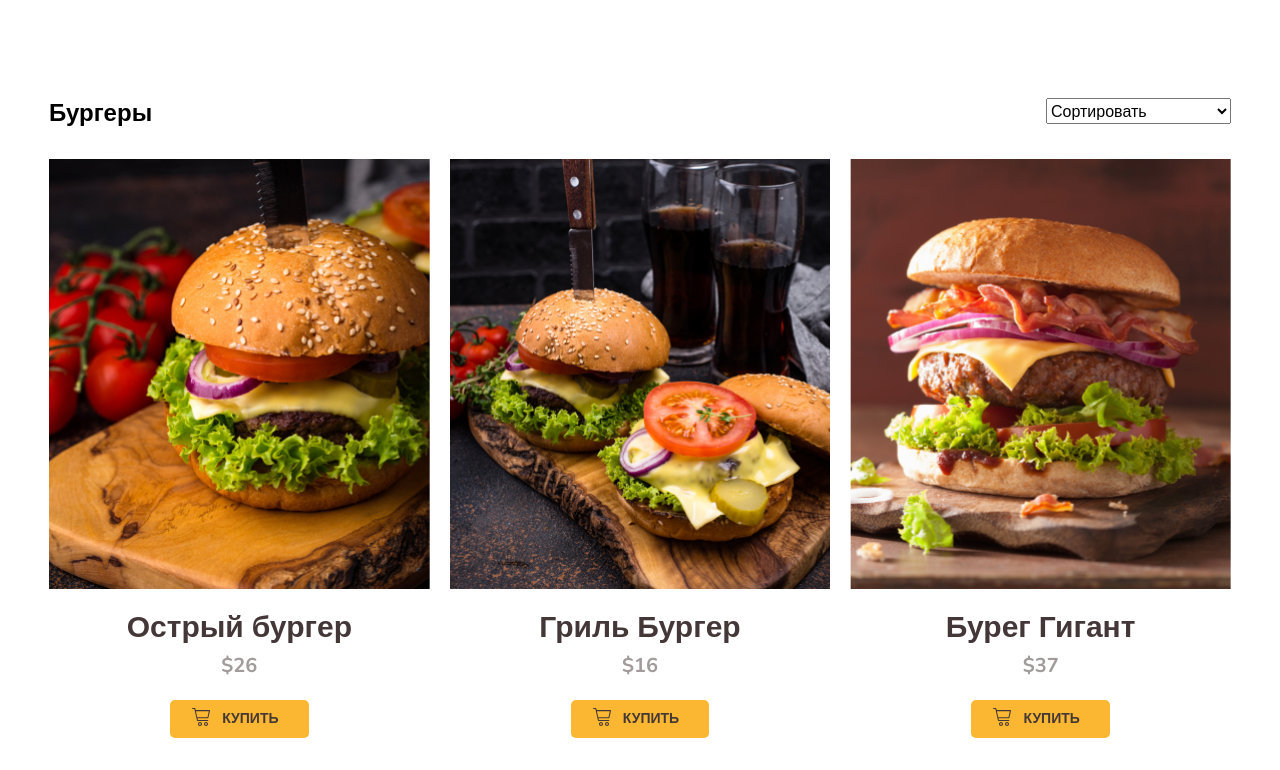
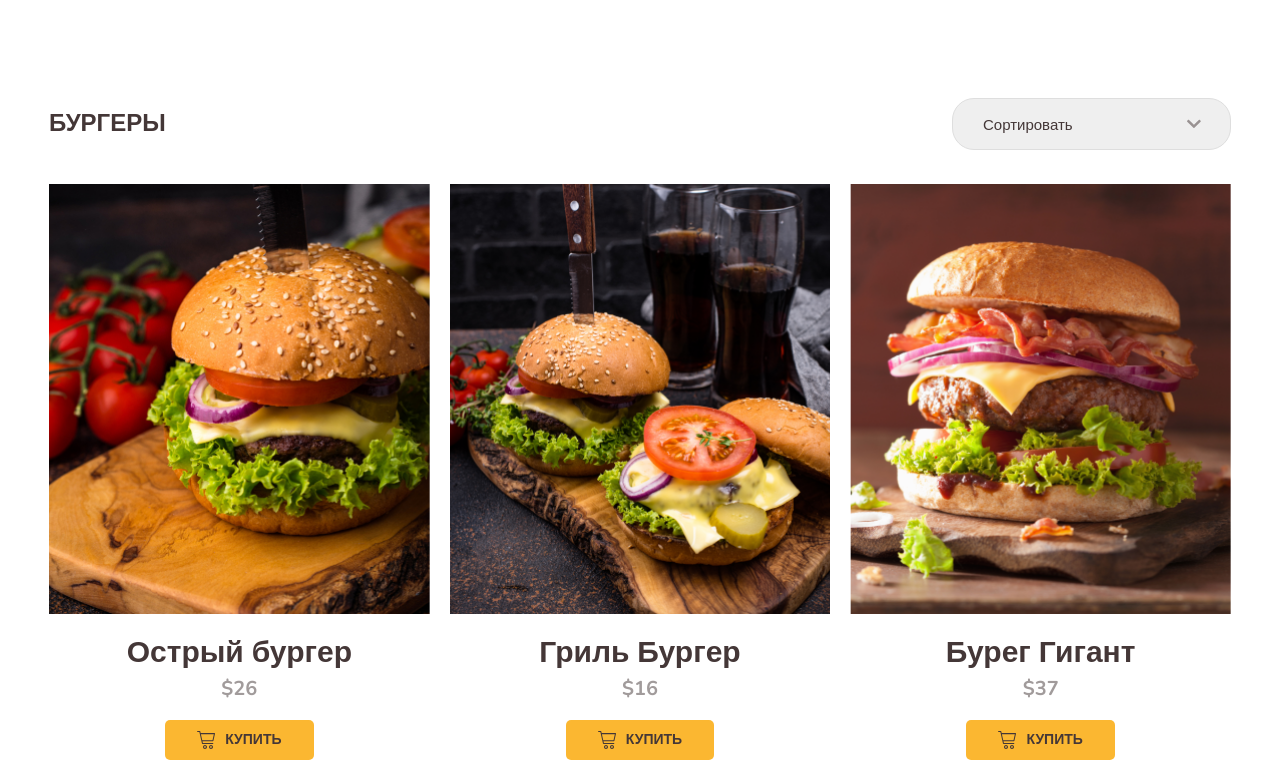
Before and after one commit to ArtyomUschenko/frontend-Module01-hamburger, a website: page src/index.html in a window 1280 px wide. Shown: the part 1170-1940 px from the top of the page. Drawn offline with nearby package versions, Linux system fonts and the light colour scheme; files that its build step writes are made by us from their sources; files whose address does not match are found by name.

Commit message:
стилизован раздел с продуктами организации. Отработка замечаний по стилистике

```diff
--- a/src/index.html
+++ b/src/index.html
@@ -54,7 +54,7 @@
 			<div class="menu">
 				<div class="menu-header">
 					<h2 class="menu-title">Бургеры</h2>
-					<select name="" id="">
+					<select class="menu-select" name="" id="">
 						<option value="Сортировать" disabled selected>Сортировать</option>
 						<option value="По умолчанию">По умолчанию</option>
 						<option value="По возрастанию цены">По возрастанию цены</option>
--- a/src/sass/style.sass
+++ b/src/sass/style.sass
@@ -8,6 +8,7 @@
   --light: #FFFFFF
   --light-rgb: 255, 255, 255
   --dark-rgb: 68, 55, 55
+  --line: #DEDEDE
 
 body
   font-family: var(--open-sans)
@@ -23,7 +24,7 @@ a
   padding-right: 15px
 
 .header
-  border-bottom: 1px solid #DEDEDE
+  border-bottom: 1px solid var(--line)
 
 
 .header-wrapper
@@ -213,9 +214,31 @@ a
   margin-top: 100px
   margin-bottom: 34px
 
+.menu-select
+  border: 1px solid var(--line)
+  border-radius: 22px
+  font-weight: 400
+  font-size: 15px
+  appearance: none
+  flex-basis: 279px
+  background-image: url("../img/chevron-down.svg")
+  background-size: 14px 10px
+  background-repeat: no-repeat
+  background-position: 89% center
+  line-height: 160%
+  color: var(--dark)
+  padding: 13px 30px
+  font-family: var(--open-sans)
+
 .menu-title
   margin-top: 0
   margin-bottom: 0
+  color: var(--dark)
+  font-family: var(--nunito-sans)
+  font-weight: 700
+  line-height: 127%
+  text-transform: uppercase
+
 
 .menu-box
   display: grid
@@ -251,17 +274,18 @@ a
   font-family: var(--nunito-sans)
   font-weight: 700
   font-size: 20px
-  line-height: 140%
   text-align: center
   color: rgba(var(--dark-rgb), 0.5)
   margin-top: 0
   margin-bottom: 20px
 
 .menu-btn
-  position: relative
-  display: block
+  display: flex
+  align-self: center
+  justify-content: center
+  gap: 10px
   margin: 0 auto
-  padding: 10px 30px 10px 52px
+  padding: 11px 32px
   background: #FBB731
   border-radius: 5px
   font-family: var(--nunito-sans)
@@ -272,17 +296,15 @@ a
   text-transform: uppercase
   color: var(--dark)
   border: 0
+  text-decoration: none
   &:hover
     cursor: pointer
     background-color: var(--accent-dark)
   &:before
     content: ""
-    display: inline-block
+    display: block
     background-image: url("../img/cart.svg")
     background-size: cover
     background-repeat: no-repeat
     height: 18px
     width: 18px
-    position: absolute
-    left: 22px
-    top: 8px
```
Also changed, not shown: src/img/chevron-down.svg (added).
